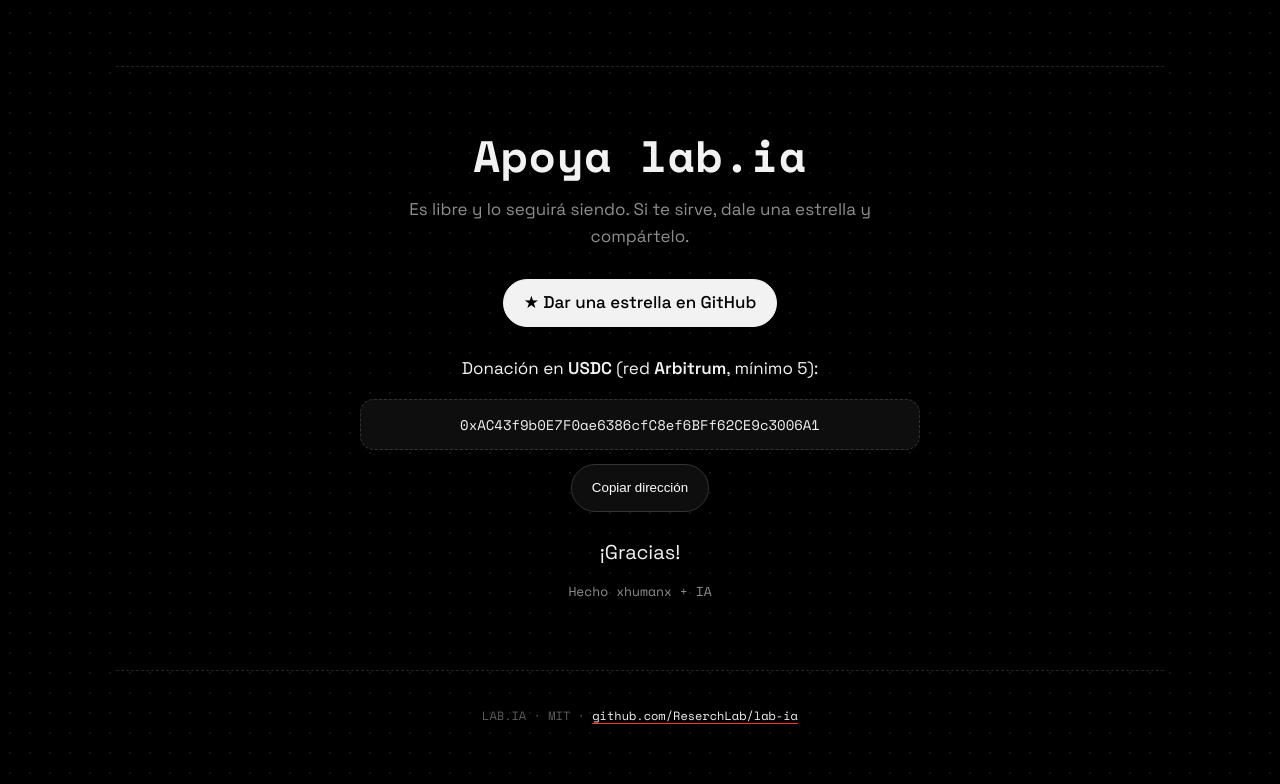
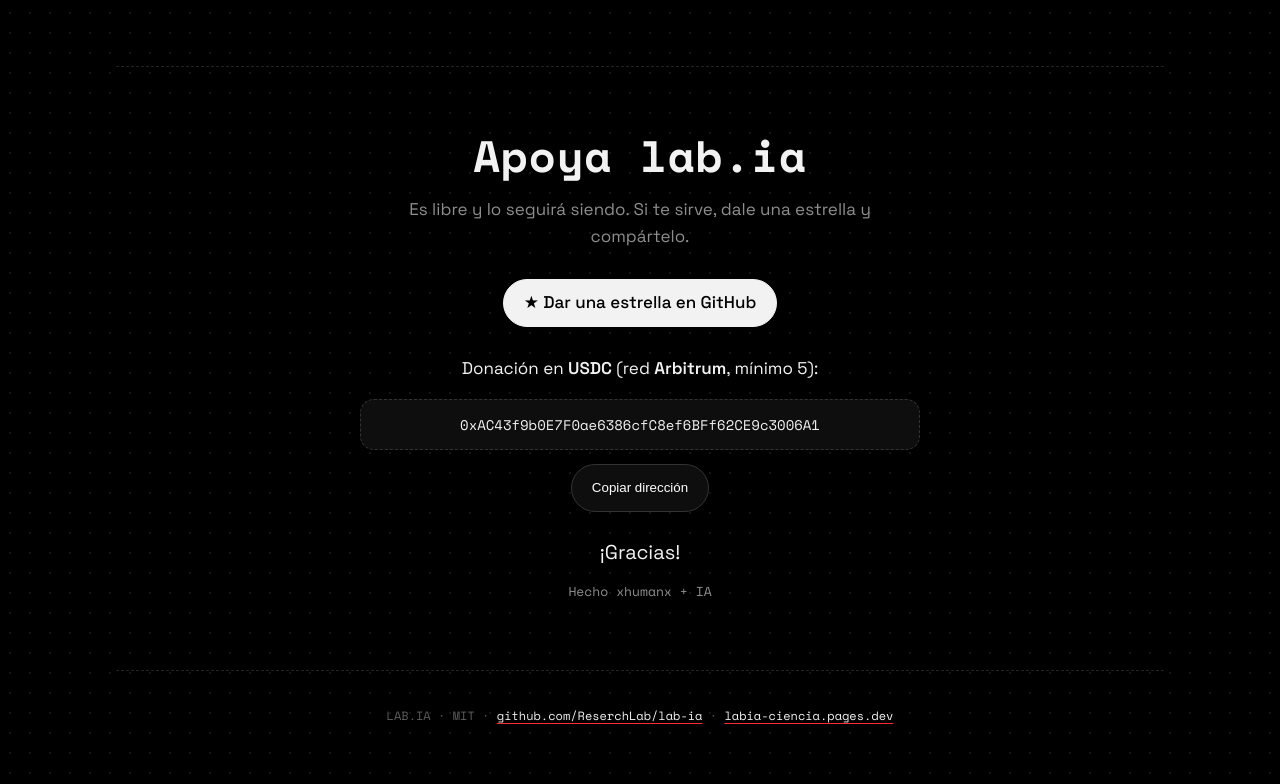
Before and after one commit to ReserchLab/lab-ia, a website: page docs/index.html in a window 1280 px wide. Shown: the part 2897-3681 px from the top of the page. Drawn offline with Linux system fonts and the light colour scheme; a web font is replaced by a local one.

Commit message:
Página del proyecto en Cloudflare Pages: labia-ciencia.pages.dev

```diff
--- a/docs/index.html
+++ b/docs/index.html
@@ -8,6 +8,8 @@
 <title>lab.ia — investigación científica con IA</title>
 <meta name="description" content="Chat, investigación científica verificada e imágenes con IA. En tu Cloudflare gratis o en tu teléfono. Libre (MIT).">
 <meta property="og:title" content="lab.ia">
+<meta property="og:url" content="https://labia-ciencia.pages.dev">
+<link rel="canonical" href="https://labia-ciencia.pages.dev/">
 <meta property="og:description" content="Chat, investigación científica verificada e imágenes con IA. Libre y gratis en tu propia nube.">
 <link rel="icon" href="icono.svg" type="image/svg+xml">
 <link rel="stylesheet" href="fuentes/fuentes.css">
@@ -181,7 +183,7 @@
     </div>
   </section>
 
-  <footer>LAB.IA · MIT · <a href="https://github.com/ReserchLab/lab-ia">github.com/ReserchLab/lab-ia</a></footer>
+  <footer>LAB.IA · MIT · <a href="https://github.com/ReserchLab/lab-ia">github.com/ReserchLab/lab-ia</a> · <a href="https://labia-ciencia.pages.dev">labia-ciencia.pages.dev</a></footer>
 </div>
 <script>
   document.getElementById('copiar').addEventListener('click', async e => {
```
Also changed, not shown: README.md.
